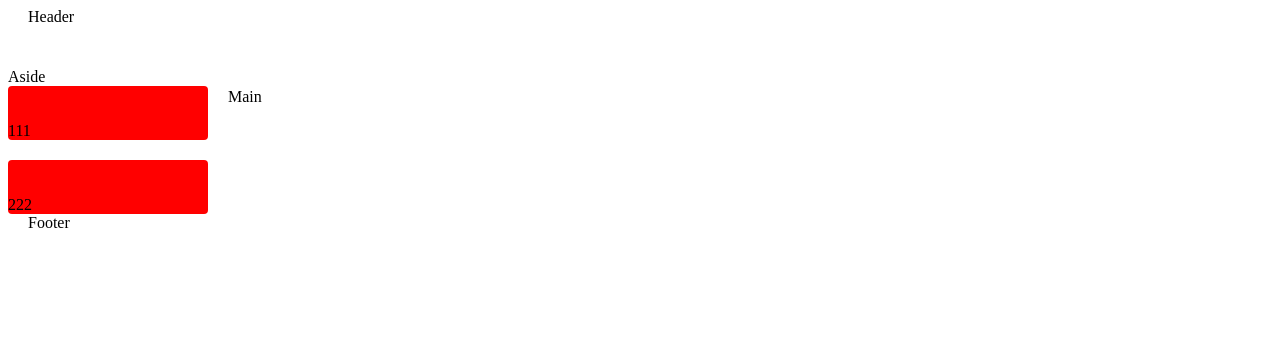
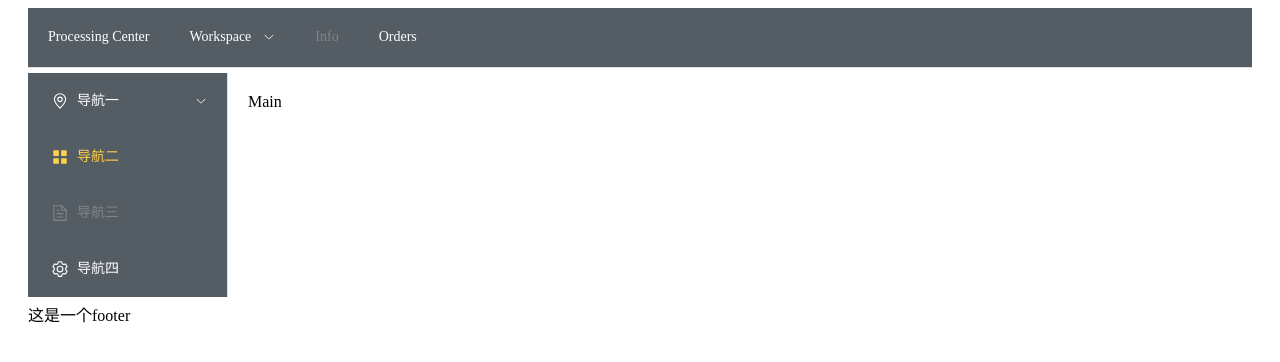
Before and after one commit to ynwugang/binaryTree, a Vue app in the folder web/: page / in a window 1280 px wide. Shown: the top 362 px of the page. Built offline with nearby package versions, Linux system fonts and the light colour scheme.

Commit message:
实现顶部导航栏和底部栏的模块化

```diff
--- a/web/package.json
+++ b/web/package.json
@@ -8,6 +8,7 @@
     "lint": "vue-cli-service lint"
   },
   "dependencies": {
+    "@element-plus/icons-vue": "^2.0.6",
     "element-plus": "^2.2.6",
     "node-sass": "6.0",
     "sass-loader": "^13.0.2",
--- a/web/src/App.vue
+++ b/web/src/App.vue
@@ -1,21 +1,34 @@
 <template>
   <div class="common-layout">
-    <el-container>
-      <el-header>Header</el-header>
-      <router-view/>
-      <el-footer>Footer</el-footer>
-    </el-container>
+    <TheHeader/>
+    <router-view/>
+    <TheFooter/>
   </div>
 </template>
 
+<script lang="ts">
+import TheHeader from '@/components/TheHeader.vue';
+import TheFooter from '@/components/TheFooter.vue';
+import {defineComponent} from "vue";
+
+export default {
+  name: 'app',
+  components: {
+    TheHeader,
+    TheFooter,
+  },
+};
+</script>
 
 <style lang="scss">
 .el-row {
   margin-bottom: 20px;
 }
+
 .el-row:last-child {
   margin-bottom: 0;
 }
+
 .el-col {
   border-radius: 4px;
 }
--- /dev/null
+++ b/web/src/components/TheFooter.vue
@@ -0,0 +1,11 @@
+<template>
+  <el-container>
+    <el-footer>这是一个footer</el-footer>
+  </el-container>
+</template>
+
+<script>
+export default {
+  name: "TheFooter"
+}
+</script>
--- /dev/null
+++ b/web/src/components/TheHeader.vue
@@ -0,0 +1,44 @@
+<template>
+  <el-container>
+    <el-header>
+      <el-menu
+          :default-active="activeIndex"
+          class="el-menu-demo"
+          mode="horizontal"
+          background-color="#545c64"
+          text-color="#fff"
+          active-text-color="#ffd04b"
+          @select="handleSelect"
+      >
+        <el-menu-item index="1">Processing Center</el-menu-item>
+        <el-sub-menu index="2">
+          <template #title>Workspace</template>
+          <el-menu-item index="2-1">item one</el-menu-item>
+          <el-menu-item index="2-2">item two</el-menu-item>
+          <el-menu-item index="2-3">item three</el-menu-item>
+          <el-sub-menu index="2-4">
+            <template #title>item four</template>
+            <el-menu-item index="2-4-1">item one</el-menu-item>
+            <el-menu-item index="2-4-2">item two</el-menu-item>
+            <el-menu-item index="2-4-3">item three</el-menu-item>
+          </el-sub-menu>
+        </el-sub-menu>
+        <el-menu-item index="3" disabled>Info</el-menu-item>
+        <el-menu-item index="4">Orders</el-menu-item>
+      </el-menu>
+    </el-header>
+  </el-container>
+</template>
+
+<script lang="ts">
+import {ref} from 'vue'
+
+const activeIndex = ref('1')
+const handleSelect = (key: string, keyPath: string[]) => {
+  console.log(key, keyPath)
+}
+
+export default {
+  name: "the-header"
+}
+</script>
--- a/web/src/views/HomeView.vue
+++ b/web/src/views/HomeView.vue
@@ -1,14 +1,47 @@
 <template>
-  <el-container>
-    <el-aside width="200px">Aside
-      <el-row>
-        <el-col style="background-color: red" :span="24">
-          <div class="grid-content ep-bg-purple-dark"/>111
-        </el-col>
-      </el-row>
-      <el-row>
-        <el-col style="background-color: red" :span="24">
-          <div class="grid-content ep-bg-purple-dark"/>222
+  <el-container style="padding: 5px 20px">
+    <el-aside width="200px">
+      <el-row class="tac">
+        <el-col :span="24">
+          <el-menu
+              active-text-color="#ffd04b"
+              background-color="#545c64"
+              class="el-menu-vertical-demo"
+              default-active="2"
+              text-color="#fff"
+              @open="handleOpen"
+              @close="handleClose"
+          >
+            <el-sub-menu index="1">
+              <template #title>
+                <el-icon><location /></el-icon>
+                <span>导航一</span>
+              </template>
+              <el-menu-item-group title="Group One">
+                <el-menu-item index="1-1">item one</el-menu-item>
+                <el-menu-item index="1-2">item one</el-menu-item>
+              </el-menu-item-group>
+              <el-menu-item-group title="Group Two">
+                <el-menu-item index="1-3">item three</el-menu-item>
+              </el-menu-item-group>
+              <el-sub-menu index="1-4">
+                <template #title>item four</template>
+                <el-menu-item index="1-4-1">item one</el-menu-item>
+              </el-sub-menu>
+            </el-sub-menu>
+            <el-menu-item index="2">
+              <el-icon><icon-menu /></el-icon>
+              <span>导航二</span>
+            </el-menu-item>
+            <el-menu-item index="3" disabled>
+              <el-icon><document /></el-icon>
+              <span>导航三</span>
+            </el-menu-item>
+            <el-menu-item index="4">
+              <el-icon><setting /></el-icon>
+              <span>导航四</span>
+            </el-menu-item>
+          </el-menu>
         </el-col>
       </el-row>
     </el-aside>
@@ -27,3 +60,18 @@
   },
 });
 </script>
+
+<script lang="ts" setup>
+import {
+  Document,
+  Menu as IconMenu,
+  Location,
+  Setting,
+} from '@element-plus/icons-vue'
+const handleOpen = (key: string, keyPath: string[]) => {
+  console.log(key, keyPath)
+}
+const handleClose = (key: string, keyPath: string[]) => {
+  console.log(key, keyPath)
+}
+</script>
```
Also changed, not shown: 1 other file (tests, documents, lock files or other folders).
